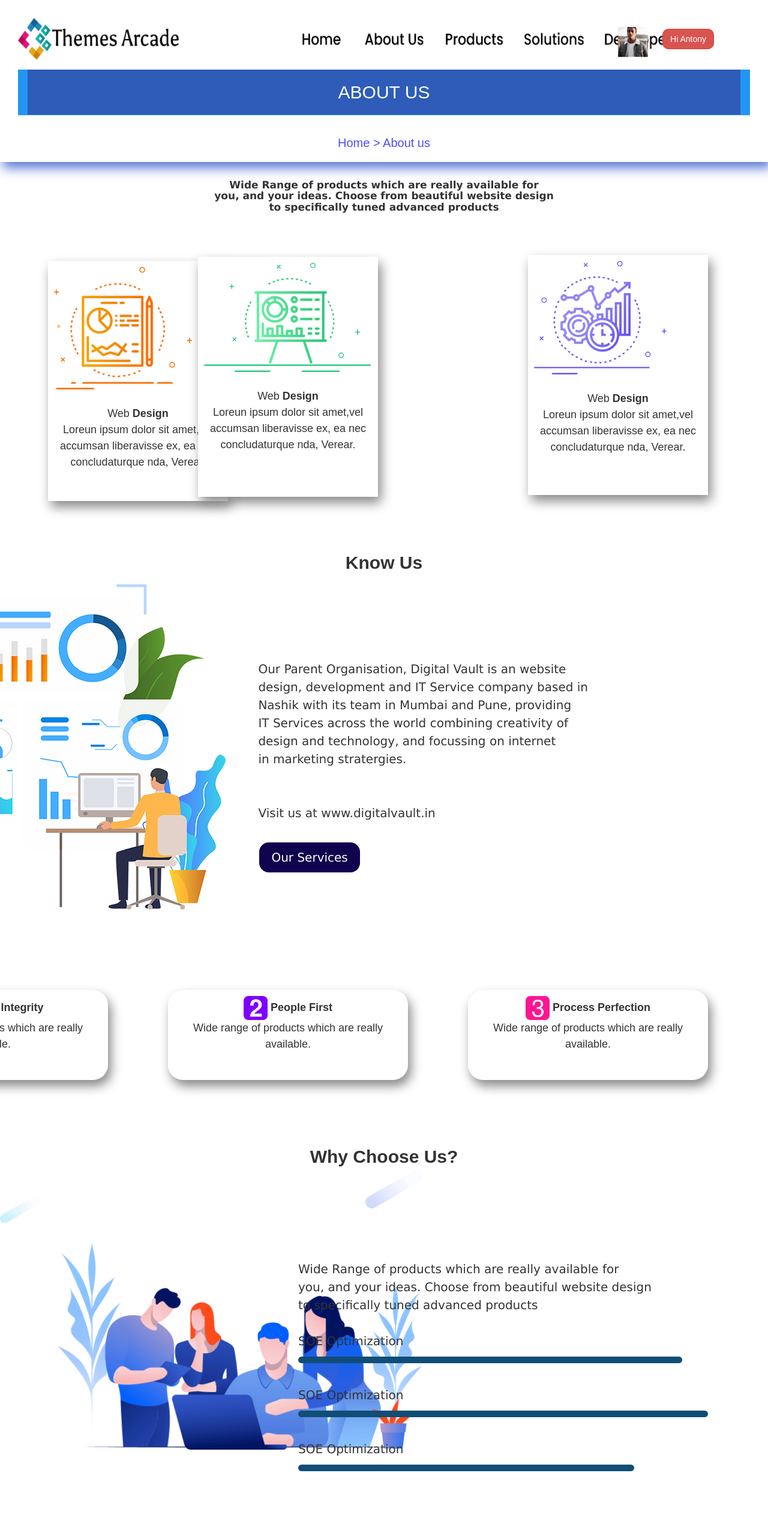
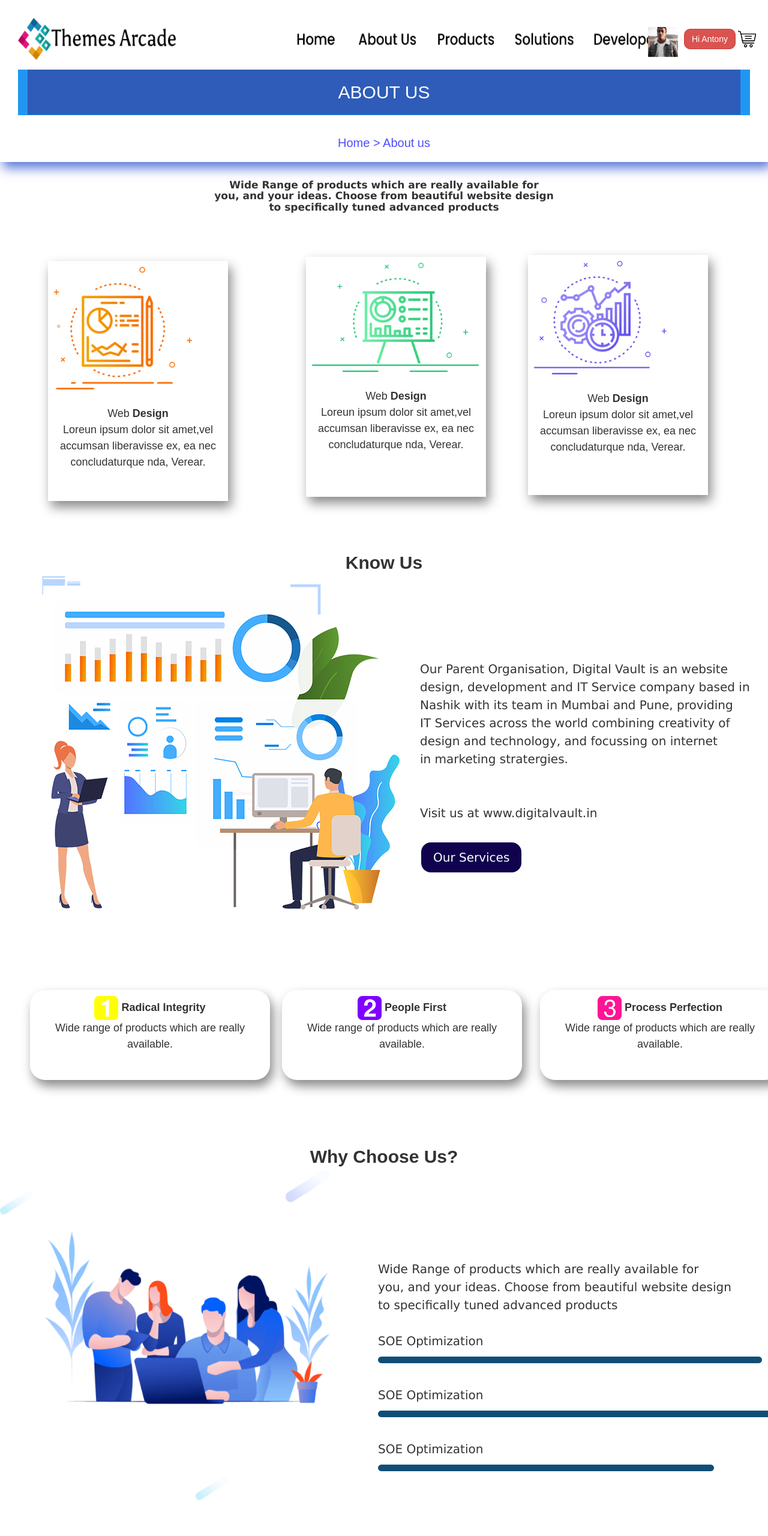
Before and after one commit to divyasrinivazan/tharc, a plain HTML site: page about.html in a window 1280 px wide. Shown: the top 2560 px of the page at 60% size. Drawn offline with nearby package versions, Linux system fonts and the light colour scheme.

Commit message:
Update about.html

```diff
--- a/about.html
+++ b/about.html
@@ -178,7 +178,7 @@ footer {
   font-family: Verdana;
   position:absolute;
   top:1100px;
-  right:300px;
+  margin-left:700px;
 }
 .con2{
   position: relative;
@@ -186,7 +186,7 @@ footer {
   font-family: Verdana;
   position:absolute;
   top:2100px;
-  right:100px;
+  margin-left: 630px;
 }
 .con3{
   position: relative;
@@ -194,7 +194,7 @@ footer {
   font-family: Verdana;
   position:absolute;
   top:2800px;
-  left:800px;
+  margin-left:650px;
 }
 
 
@@ -214,13 +214,13 @@ footer {
 <header style="border-width: 10px;
   border-color: #4d4dff;">
 
-      <img src="Group 10499.png" alt="Girl in a jacket" class="center"style="width:1100px;height:70px;margin-right:500px; margin-top: 0px;">
+      <img src="Group 10499.png" alt="Girl in a jacket" class="center"style="width:1080px;height:70px;margin-right:500px; margin-top: 0px;">
 
     <img src="img.png" alt="Girl in a jacket" class="wdn-stretch rounded-corners"style="width:50px;height:50px; position: absolute;
   top: 45px;
-  right: 200px;">
-   <button class="btn btn-danger navbar-btn p-r-10" style="position:absolute;right: 90px;top: 40px; float:right;border-radius: 10px;">Hi Antony</button>
- <img src="download.png" alt="Girl in a jacket" class="rounded-corners"style="position:absolute;width:30px;height:30px;left: 1500px;float:right;top: 50px;"></p>
+  margin-left: 440px;">
+   <button class="btn btn-danger navbar-btn p-r-10" style="position:absolute;margin-left: 500px;top: 40px; float:right;border-radius: 10px;"><a href="ppp.html">Hi Antony</a></button>
+ <img src="download.png" alt="Girl in a jacket" class="rounded-corners"style="position:absolute;width:30px;height:30px;margin-left: 590px;float:right;top: 50px;"></p>
 
   <div class="w3-panel w3-blue w3-display-container " style="width: 100%"><div class="panel-body" style="font-size: 30px;background-color: #2e5cb8;text-align: center;">ABOUT US</div></div>
       <div class="panel-body" style="color: #4d4dff;text-align: center;top:70px;font-size: 20px;">Home > About us</div>
@@ -233,27 +233,27 @@ footer {
   <div class=box> <img src="1.png"><center><br>Web <b>Design</b><br>
   Loreun ipsum  dolor sit amet,vel<br> accumsan liberavisse ex, ea nec<br> concludaturque nda, Verear.</center>
   </div>
-   <div class=box1 style="position: absolute;top:428px;right: 650px;"> <img src="2.png"><center><br>Web <b>Design</b><br>
+   <div class=box1 style="position: absolute;top:428px;margin-left: 510px;"> <img src="2.png"><center><br>Web <b>Design</b><br>
   Loreun ipsum  dolor sit amet,vel<br> accumsan liberavisse ex, ea nec<br> concludaturque nda, Verear.</center>
   </div>
    <div class=box1 style="position: absolute;top:425px;right: 100px;"> <img src="3.png"><center><br>Web <b>Design</b><br>
   Loreun ipsum  dolor sit amet,vel<br> accumsan liberavisse ex, ea nec<br> concludaturque nda, Verear.</center>
   </div>
   <center style="font-size: 30px;"><b><b><b>Know Us</b></b></b></center>
-   <div class="know" style="position:absolute;top:628;right:1400px;width: 100px;height: 100px;"><img src="asset-6.png"></div>
+   <div class="know" style="position:absolute;top:628;margin-left:70px;width: 100px;height: 100px;"><img src="asset-6.png"></div>
    <div class="con">Our Parent Organisation, Digital Vault is an website<br> design, development and IT Service company based in <br>Nashik with its team in Mumbai and Pune, providing <br>IT Services across the world combining creativity of<br> design and technology, and focussing on internet<br> in marketing stratergies.<br><br><br> Visit us at www.digitalvault.in<br><br><button onclick="ppp.html" class="but"> Our Services</button></div>
 
-   <div class="rect" style="position:absolute;top:1650px;right:1100px;text-align: center;"><img src="one.png" style="width: 40px; height: 40px"><b>    Radical Integrity</b><br>      Wide range of products which are really available.
+   <div class="rect" style="position:absolute;top:1650px;margin-left:50px;text-align: center;"><img src="one.png" style="width: 40px; height: 40px"><b>    Radical Integrity</b><br>      Wide range of products which are really available.
   </div>
-   <div class="rect" style="position:absolute;top:1650px;right:600px;text-align: center;"><img src="two.png" style="width: 40px; height: 40px"><b>    People First</b><br>      Wide range of products which are really available.
+   <div class="rect" style="position:absolute;top:1650px;margin-left:470px;text-align: center;"><img src="two.png" style="width: 40px; height: 40px"><b>    People First</b><br>      Wide range of products which are really available.
   </div>
-   <div class="rect" style="position:absolute;top:1650px;right:100px;text-align: center;"><img src="three.jpg" style="width: 40px; height: 40px"><b>    Process Perfection</b><br>      Wide range of products which are really available.
+   <div class="rect" style="position:absolute;top:1650px;margin-left:900px;text-align: center;"><img src="three.jpg" style="width: 40px; height: 40px"><b>    Process Perfection</b><br>      Wide range of products which are really available.
   </div><br><br><br><br><br><br><br><br><br><br><br><br><br><br><br><br><br><br><br><br><br><br><br><br><br><br><br><br><br><br><br><br><br><br><br><br><br><br><br><br><br><br>
   <center style="font-size: 30px;"><b><b><b>Why Choose Us?</b></b></b></center>
-   <div class="know2" style="position:relative;width: 100px;height: 100px;"><img src="asset-5.png"></div>
+   <div class="know2" style="position:relative;width: 70px;height: 70px;"><img src="asset-5.png", style="width: 550px;height: 550px;"></div>
    <div class="con2">Wide Range of products which are really available for<br> you, and your ideas. Choose from beautiful website design <br>to specifically tuned advanced products<br><br> SOE Optimization<br><img src="Rectangle 1841.png"><br><br> SOE Optimization<br><img src="Rectangle 1839.png"><br><br> SOE Optimization<br><img src="Rectangle 1843.png"></div><br><br><br><br><br><br><br><br><br><br><br><br><br><br><br><br><br><br><br><br><br><br><br><br><br><br>
    <center style="font-size: 30px;"><b><b><b>Who We Are?</b></b></b></center><br><br><br>
-   <div class="know2" style="position:relative;left:200px;width: 100px;height: 100px;"><img src="asset-4.png" style="width: 500px;height: 500px;"></div>
+   <div class="know2" style="position:relative;left:100px;width: 100px;height: 100px;"><img src="asset-4.png" style="width: 450px;height: 450px;"></div>
    <div class="con3"><b><b>Wide Range of products which are really available for<br> you, and your ideas. Choose from beautiful website design <br>to specifically tuned advanced products</b></b><br><br>Wide Range of products which are really available for<br> you, and your ideas. Choose from beautiful website design <br>to specifically tuned advanced products<br><br>Wide Range of products which are really available for<br> you, and your ideas. Choose from beautiful website design <br>to specifically tuned advanced productsWide Range of products which are really available for<br> you, and your ideas. Choose from beautiful website design <br>to specifically tuned advanced produts.<br><br><img src="video.png" style="width:40px;height: 40px;"> Video Resume</div><br><br><br><br><br><br><br><br><br><br><br><br><br><br><br><br><br><br><br><br><br><br><br><br><br><br>
 <center style="font-size: 30px;"><b><b><b>The Story Of Us</b></b></b></center><br><br>
 <div style="float:center; font-size: 20px;position:absolute;left:270px;"><b>Wide Range of products which are really available for you, and your ideas. Choose from beautiful website design <br><center>to specifically tuned advanced products</center></b></div><br><br><br><br><br><br><br>
@@ -293,14 +293,14 @@ footer {
 <footer>
   <img src="logo.png" style="width:300px;height:80px;float:left;">
   <div class="divii" style=" position:absolute;left:0px;margin-top:80px; background-color: #e6e6ff;font-size: 20px;">We have got you covered if you need a specific software based on your organization's needs or guidelines. We've got you covered if you need specific software based on your organization's needs or guidelines.We have got you covered if you need a specific software based on your organization's needs or guidelines. We've got you covered if you need specific software based on your organization's needs or guidelines.</div>
- <div  style=" position:absolute;left:470px;margin-top:30px; color: black;"><div class="u"><b><b>LEGALS</b></b></div><br>
+ <div  style=" position:absolute;left:470px;margin-top:65px; color: black;"><div class="u"><b><b>LEGALS</b></b></div><br>
 <ul style="list-style-position: outside;font-size: 20px;"><br>
   <li>Privacy Policy</li>
    <li>Terms of service</li>
    <li>Disclaimer</li>
   </ul>
  </div>
- <div  style=" position:absolute;left:700px;top:4180px; color: black;"><div class="u"><b><b>RESOURCES</b></b></div><br>
+ <div  style=" position:absolute;left:700px;top:4127px; color: black;"><div class="u"><b><b>RESOURCES</b></b></div><br>
 <ul style="list-style-position: outside;font-size: 20px;"><br>
   <li style="position:absolute;">Events</li><br>
    <li style="position: absolute;">Blogs</li><br>
@@ -316,7 +316,7 @@ footer {
 <img src="mail.jpg" style="width: 20px;height: 20px;">info@digitalvault.in
 </div>
 
- <div   style=" position:absolute;left:1000px;top:4180px; color: black;"><div class="u"><b><b>HELP AND SUPPORT</b></b></div><br>
+ <div   style=" position:absolute;left:1000px;top:4127px; color: black;"><div class="u"><b><b>HELP AND SUPPORT</b></b></div><br>
 <ul style="list-style-position: outside;font-size: 20px;"><br>
   <li style="position:absolute;">Support</li><br>
    <li style="position: absolute;">Raise a request</li><br>
@@ -324,7 +324,7 @@ footer {
    <li style="position:relative;">Knowledge Base</li>
   </ul>
  </div>
- <div style=" position:absolute;left:1400px;top:4180px; color: black;"><div class="u"><b><b> SOCIAL</b></b></div><br>
+ <div style=" position:absolute;left:1200px;top:4127px; color: black;"><div class="u"><b><b> SOCIAL</b></b></div><br>
  <a href="https://www.facebook.com/login"><img src="facebook.png" alt="Girl in a jacket"  style="width:30px;height:30px;left:40px; margin-top: 40px;"></a>
           <a href="https://accounts.google.com/signin"><img src="google.png" alt="Girl in a jacket"  style="width:30px;height:30px;right:50px; margin-top: 40px;"></a>
                    <a href="https://www.github.com/login"><img src="git.png" alt="Girl in a jacket" style="width:30px;height:30px;right:70px; margin-top: 40px;"></a>
```
